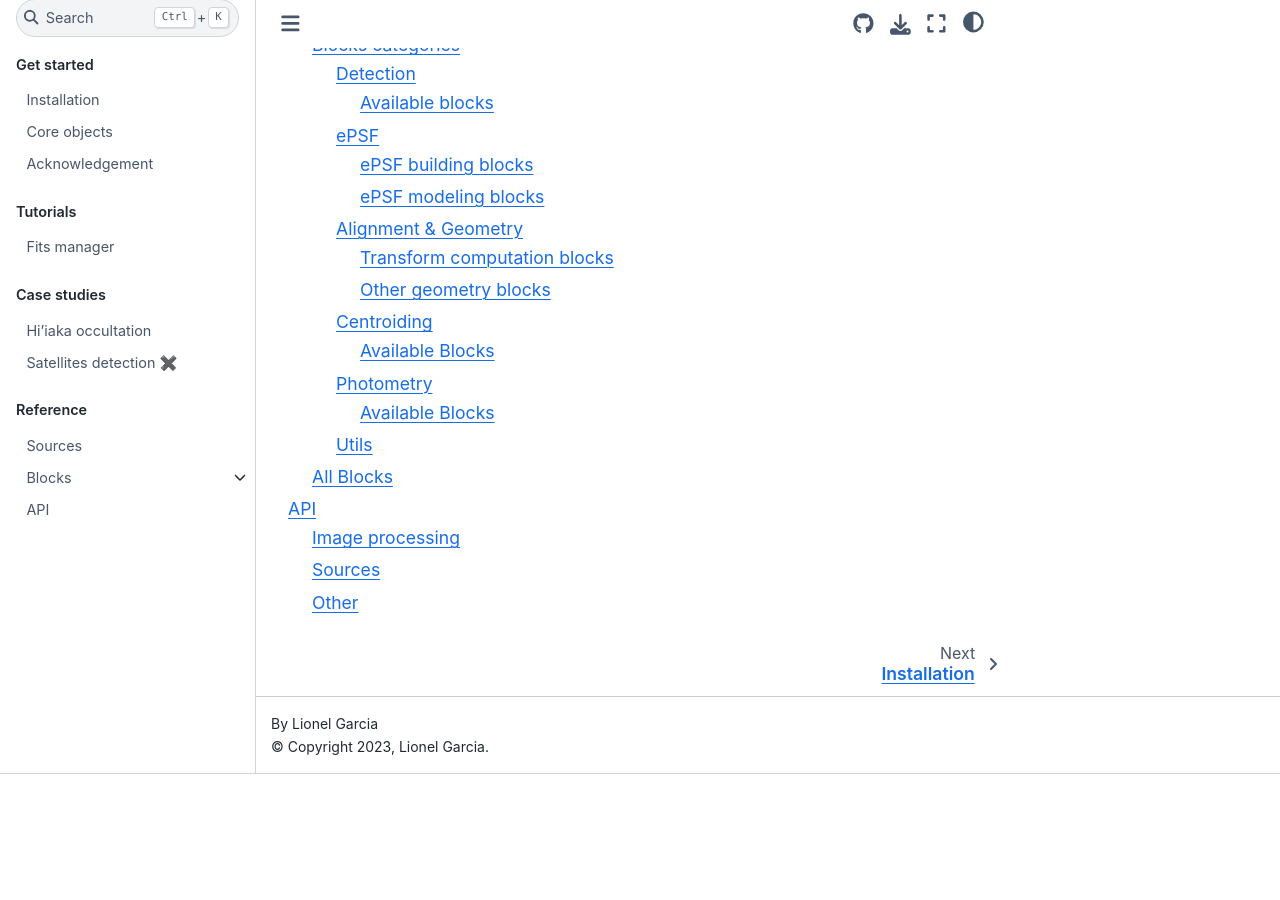
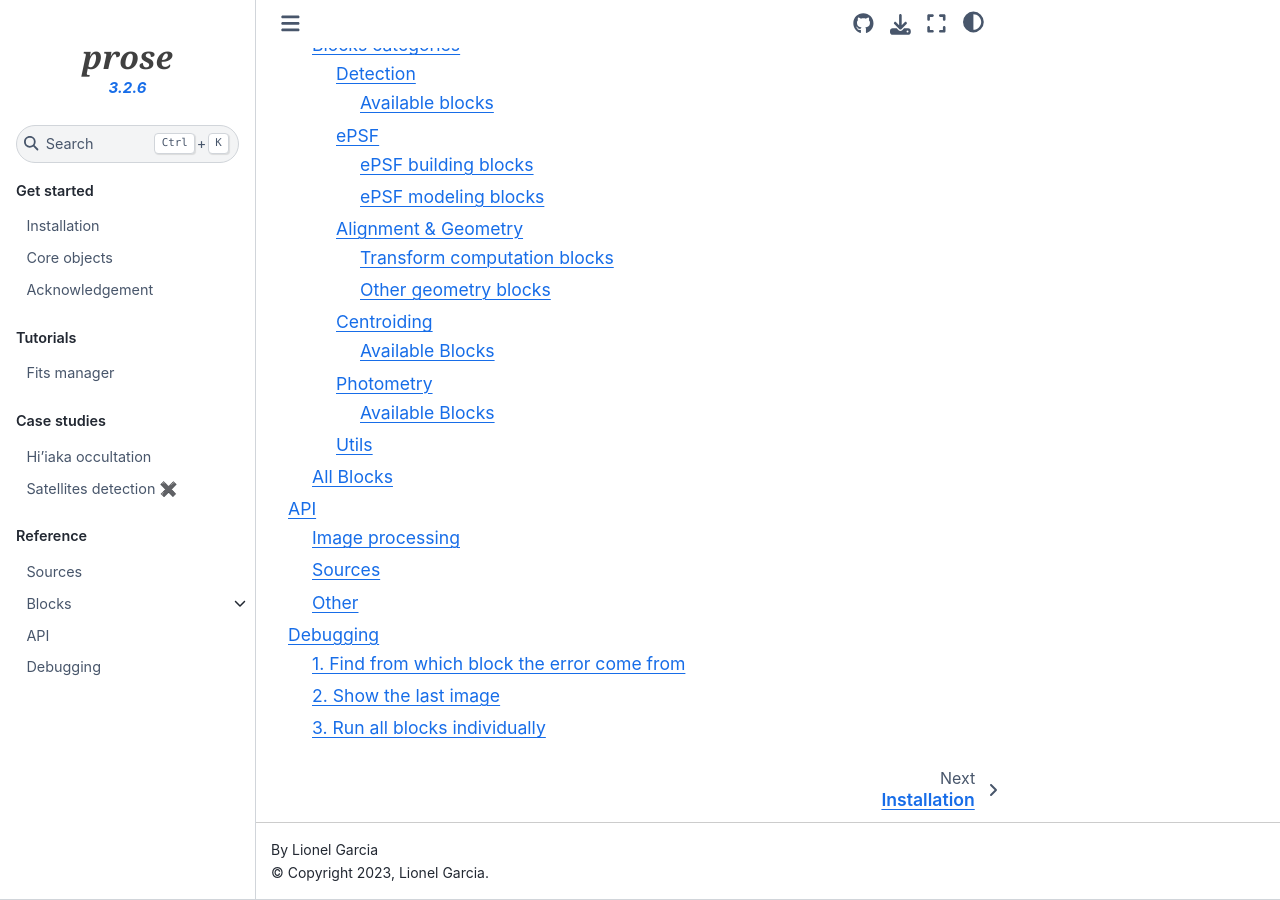
Before and after one commit to lgrcia/prose, a Sphinx documentation site: the page built from docs/index.md, in a window 1280 px wide and 900 px high, scrolled down 1733 px. Built offline with Sphinx 7.4.7 and the Sphinx Book theme 1.1.4, drawn with Linux system fonts in a browser that asks for light colours; pages that are not in the unit, such as notebooks, are missing from menus; before the commit the page ends 2507 px from its top, so only the background shows below that; some of the changed lines change nothing that is shown.

Commit message:
docs: add debugging

````diff
--- a/docs/index.md
+++ b/docs/index.md
@@ -61,4 +61,5 @@
 md/blocks
 md/api
 tested_blocks.md
+md/debug
 ```
--- /dev/null
+++ b/docs/md/debug.md
@@ -0,0 +1,44 @@
+# Debugging
+
+Finding why a specific error is thrown when running a [Sequence](prose.Sequence) can be challenging. Here are a few steps to debug a [Sequence](prose.Sequence).
+
+## 1. Find from which block the error come from
+
+The error might be on the [Sequence](prose.Sequence) `_run` function, but scrolling up will reveal in which block the error actually occurs.
+
+## 2. Show the last image
+
+A [Sequence](prose.Sequence) holds a `last_image` attribute that corresponds to the image being processed by the blocks. When an error occurs it might be helpful to show this last image with
+
+```python
+sequence.last_image.show()
+```
+
+to realize why the next block struggles (such as because sources not being well detected in the image)
+
+## 3. Run all blocks individually
+
+If None of this methods help, you can always load an image by hand and run all blocks manually. That's what a [Sequence](prose.Sequence) does internally. Here is how to do it
+
+```python
+from prose import FITSImage
+
+# your test image
+test_image = FITSImage(your_path)
+
+# your sequence
+sequence = Sequence([...])
+
+# run all blocks
+for block in sequence.blocks:
+    test_image = block(test_image)
+
+# terminate all blocks
+for block in sequence.blocks:
+    block.terminate()
+
+```
+
+This way, the error will be thrown on a specific block, and you can track the changes of each of them on your test image
+
+And if you have any question, just [open a github issue](https://github.com/lgrcia/prose/issues/new/choose)!
````
